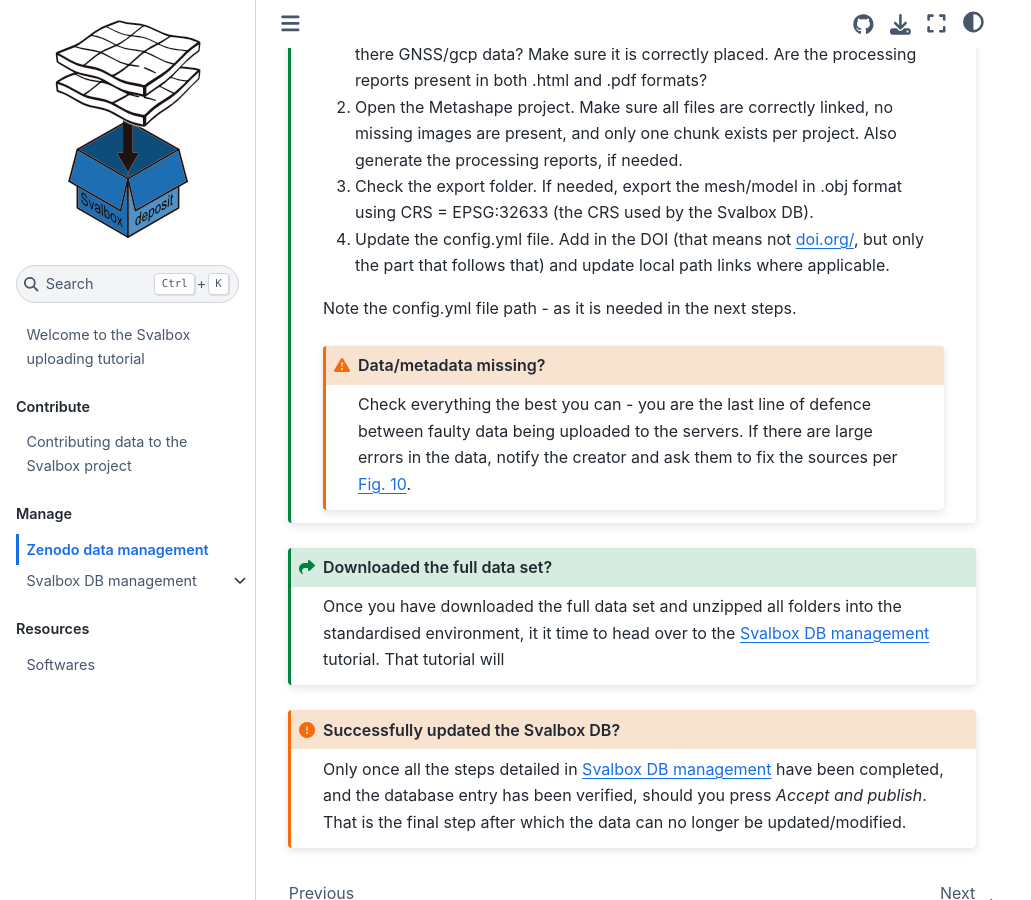
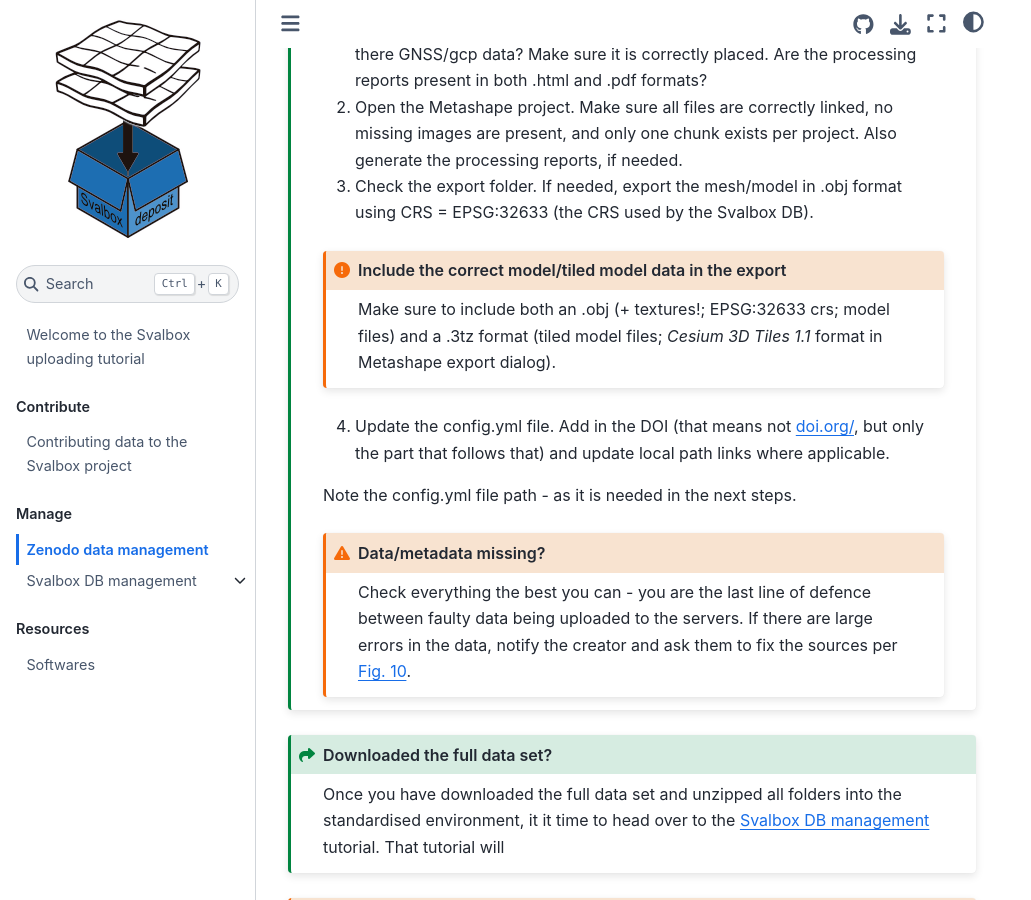
Before and after one commit to svalbox/C2Svalbox, a Jupyter Book: the page built from manage-zenodo.md, in a window 1280 px wide and 900 px high, scrolled down 2307 px. Shown: the whole window, without its empty margins (0-1031 px from the left). Built offline with Jupyter Book 1.0.4 settings and Sphinx 7.4.7 and the Sphinx Book theme 1.1.4, drawn with Linux system fonts in a browser that asks for light colours; pages that are not in the unit, such as notebooks, are missing from menus.

Commit message:
added export folder notice

````diff
--- a/manage-zenodo.md
+++ b/manage-zenodo.md
@@ -47,6 +47,14 @@ The following steps are recommended:
 1. Check the folder structure. Are all images there and in the right folders? Is there GNSS/gcp data? Make sure it is correctly placed. Are the processing reports present in both .html and .pdf formats?
 2. Open the Metashape project. Make sure all files are correctly linked, no missing images are present, and only one chunk exists per project. Also generate the processing reports, if needed.
 3. Check the export folder. If needed, export the mesh/model in .obj format using CRS = EPSG:32633 (the CRS used by the Svalbox DB).
+
+
+```{admonition} Include the correct model/tiled model data in the export
+:class: attention
+
+Make sure to include both an .obj (+ textures!; EPSG:32633 crs; model files) and a .3tz format (tiled model files; *Cesium 3D Tiles 1.1* format in Metashape export dialog).
+```
+
 4. Update the config.yml file. Add in the DOI (that means not doi.org/, but only the part that follows that) and update local path links where applicable.
 
 Note the config.yml file path - as it is needed in the next steps.
````
Also changed, not shown: contributing.md (+7 -0 lines), 1 other file.
